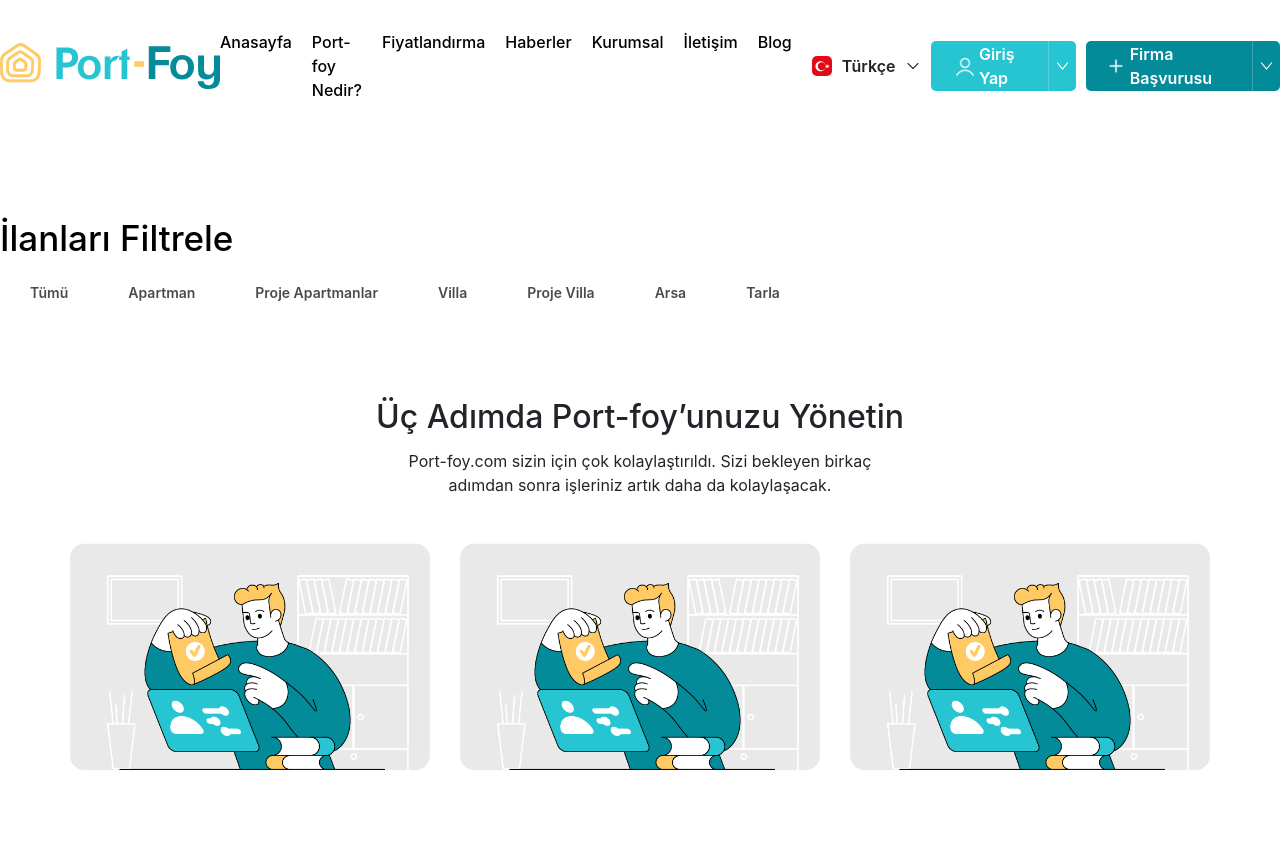
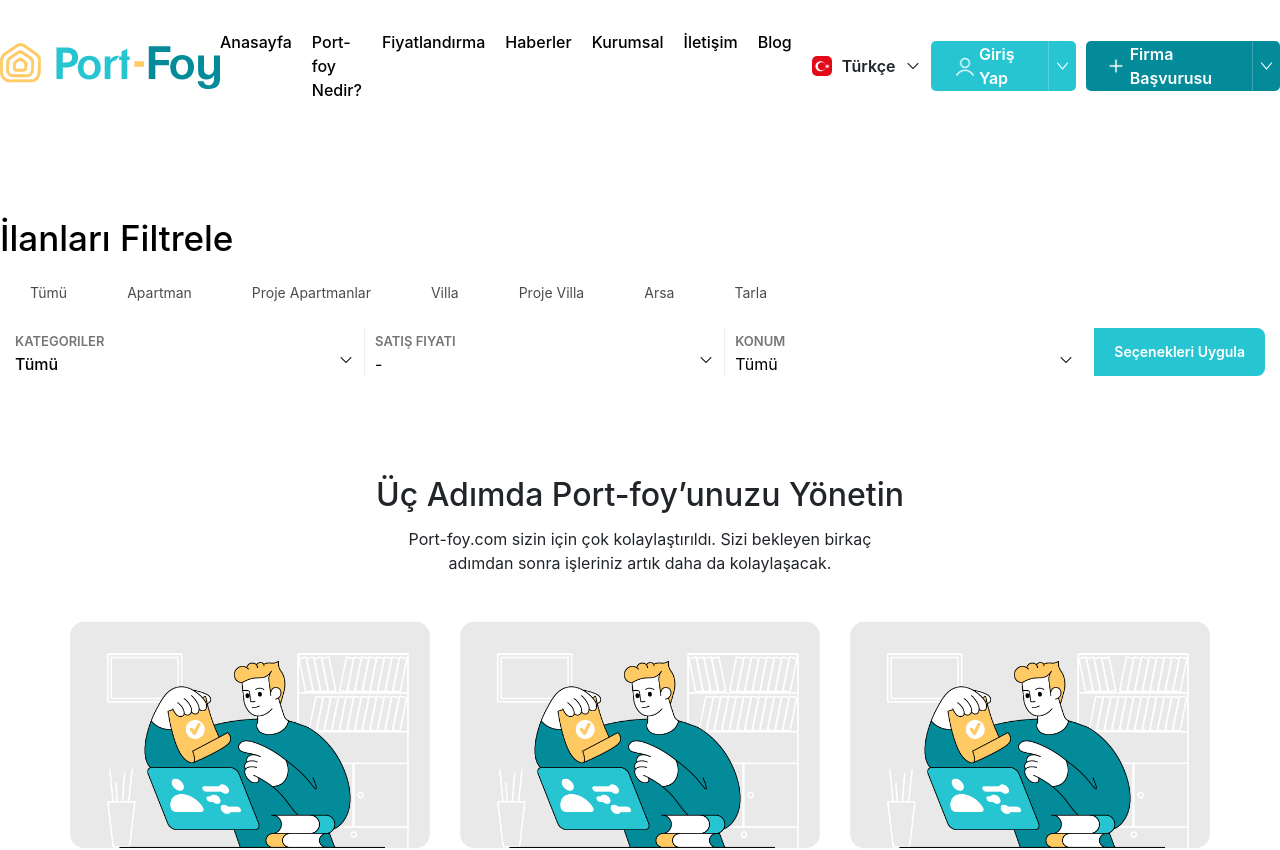
Before and after one commit to melihkostk/portfoy, a React (Vite) app: page / in a window 1280 px wide. Shown: the top 850 px of the page. Built offline with nearby package versions, Linux system fonts and the light colour scheme.

Commit message:
Filter component created

```diff
--- /dev/null
+++ b/src/components/Filter.jsx
@@ -0,0 +1,57 @@
+import downArrow from "../assets/down-arrow.png"
+
+export function Filter() {
+    return (
+        <div className="flex flex-col">
+            <ul className='flex'>
+                <li>
+                    <button className='px-7.5 py-2.5 text-sm opacity-70 text-black cursor-pointer hover:opacity-100 transition-opacity duration-300 ease-in-out'>Tümü</button>
+                </li>
+                <li>
+                    <button className='px-7.5 py-2.5 text-sm opacity-70 cursor-pointer hover:opacity-100 transition-opacity duration-300 ease-in-out'>Apartman</button>
+                </li>
+                <li>
+                    <button className='px-7.5 py-2.5 text-sm opacity-70 cursor-pointer hover:opacity-100 transition-opacity duration-300 ease-in-out'>Proje Apartmanlar</button>
+                </li>
+                <li>
+                    <button className='px-7.5 py-2.5 text-sm opacity-70 cursor-pointer hover:opacity-100 transition-opacity duration-300 ease-in-out'>Villa</button>
+                </li>
+                <li>
+                    <button className='px-7.5 py-2.5 text-sm opacity-70 cursor-pointer hover:opacity-100 transition-opacity duration-300 ease-in-out'>Proje Villa</button>
+                </li>
+                <li>
+                    <button className='px-7.5 py-2.5 text-sm opacity-70 cursor-pointer hover:opacity-100 transition-opacity duration-300 ease-in-out'>Arsa</button>
+                </li>
+                <li>
+                    <button className='px-7.5 py-2.5 text-sm opacity-70 cursor-pointer hover:opacity-100 transition-opacity duration-300 ease-in-out'>Tarla</button>
+                </li>
+            </ul>
+            <div className="flex gap-2.5 p-3.75">
+                <div className="flex-1 pr-2.5 border-r border-r-[#eeeeee]">
+                    <label className="uppercase text-[13px] text-[#767676] font-semibold" htmlFor="">Kategoriler</label>
+                    <div className="flex justify-between cursor-pointer">
+                        <p className="font-medium">Tümü</p>
+                        <img className="w-4 h-4" src={downArrow} alt="" />
+                    </div>
+                </div>
+                <div className="flex-1 pr-2.5 border-r border-r-[#eeeeee]">
+                    <label className="uppercase text-[13px] text-[#767676] font-semibold" htmlFor="">Satış fiyatı</label>
+                    <div className="flex justify-between cursor-pointer">
+                        <p>-</p>
+                        <img className="w-4 h-4" src={downArrow} alt="" />
+                    </div>
+                </div>
+                <div className="flex-1 pr-2.5">
+                    <label className="uppercase text-[13px] text-[#767676] font-semibold" htmlFor="">Konum</label>
+                    <div className="flex justify-between cursor-pointer">
+                        <p>Tümü</p>
+                        <img className="w-4 h-4" src={downArrow} alt="" />
+                    </div>
+                </div>
+                <div>
+                    <button className="bg-[#27C5D2] text-white h-full py-2 px-5 rounded-r-lg font-semibold text-sm">Seçenekleri Uygula</button>
+                </div>
+            </div>
+        </div>
+    )
+}
--- a/src/pages/Home.jsx
+++ b/src/pages/Home.jsx
@@ -6,6 +6,7 @@ import { PricingCard } from '../components/PricingCard'
 import { AppLinks } from '../components/AppLinks'
 import { Footer } from '../components/Footer'
 import { Link } from "react-router-dom"
+import { Filter } from "../components/Filter"
 
 export function Home() {
 
@@ -14,29 +15,7 @@ export function Home() {
       <Header />
       <div className='w-full max-w-350 py-20'>
         <h1 className='text-[35px] text-black font-medium mb-2'>İlanları Filtrele</h1>
-        <ul className='flex'>
-          <li>
-            <button className='px-7.5 py-2.5 text-sm opacity-70 text-black font-semibold cursor-pointer'>Tümü</button>
-          </li>
-          <li>
-            <button className='px-7.5 py-2.5 text-sm opacity-70 font-semibold cursor-pointer'>Apartman</button>
-          </li>
-          <li>
-            <button className='px-7.5 py-2.5 text-sm opacity-70 font-semibold cursor-pointer'>Proje Apartmanlar</button>
-          </li>
-          <li>
-            <button className='px-7.5 py-2.5 text-sm opacity-70 font-semibold cursor-pointer'>Villa</button>
-          </li>
-          <li>
-            <button className='px-7.5 py-2.5 text-sm opacity-70 font-semibold cursor-pointer'>Proje Villa</button>
-          </li>
-          <li>
-            <button className='px-7.5 py-2.5 text-sm opacity-70 font-semibold cursor-pointer'>Arsa</button>
-          </li>
-          <li>
-            <button className='px-7.5 py-2.5 text-sm opacity-70 font-semibold cursor-pointer'>Tarla</button>
-          </li>
-        </ul>
+        <Filter />
       </div>
       <div className='w-full max-w-350 flex flex-col items-center mb-30'>
         <div className='w-full flex flex-col items-center mb-10'>
--- a/src/pages/SignIn.jsx
+++ b/src/pages/SignIn.jsx
@@ -2,8 +2,15 @@ import logo from "../assets/logo.svg"
 import { Link } from "react-router-dom"
 import { AppLinks } from "../components/AppLinks"
 import { LanguageSelect } from "../components/LanguageSelect"
+import React from "react"
 
 export function SignIn() {
+    const [name, setName] = React.useState("");
+    const [email, setEmail] = React.useState("");
+    const [password, setPassword] = React.useState("");
+    const [code, setCode] = React.useState("");
+    const [phone, setPhone] = React.useState("");
+
     return (
         <div className="flex font-sf flex-col justify-center items-center min-h-screen bg-linear-to-b from-[#f7f6fb] from-20% to-white to-20%">
             <div className="w-132.5 pb-12.5">
@@ -23,23 +30,23 @@ export function SignIn() {
                     <form action="">
                         <div className="flex flex-col my-2.5">
                             <label className="text-[#868686] mb-1.25 font-medium" htmlFor="name">Adınız ve Soyadınız</label>
-                            <input className="w-full px-5 py-3.75 shadow-[0_0_30px_rgb(242_242_242)] font-medium" name="name" id="name" type="text" placeholder="Adınız ve Soyadınız" required />
+                            <input value={name} onChange={(e) => setName(e.target.value)} className="w-full px-5 py-3.75 shadow-[0_0_30px_rgb(242_242_242)] font-medium" name="name" id="name" type="text" placeholder="Adınız ve Soyadınız" required />
                         </div>
                         <div className="flex flex-col my-2.5">
                             <label className="text-[#868686] mb-1.25 font-medium" htmlFor="email">E-Posta</label>
-                            <input className="w-full px-5 py-3.75 shadow-[0_0_30px_rgb(242_242_242)] font-medium" name="email" id="email" type="email" placeholder="Adınız ve Soyadınız" required />
+                            <input value={email} onChange={(e) => setEmail(e.target.value)} className="w-full px-5 py-3.75 shadow-[0_0_30px_rgb(242_242_242)] font-medium" name="email" id="email" type="email" placeholder="Adınız ve Soyadınız" required />
                         </div>
                         <div className="flex flex-col my-2.5">
                             <label className="text-[#868686] mb-1.25 font-medium" htmlFor="phone">Telefon</label>
-                            <input className="w-full px-5 py-3.75 shadow-[0_0_30px_rgb(242_242_242)] font-medium" name="phone" id="phone" type="email" placeholder="Adınız ve Soyadınız" required phone-mask />
+                            <input value={phone} onChange={(e) => setPhone(e.target.value)} className="w-full px-5 py-3.75 shadow-[0_0_30px_rgb(242_242_242)] font-medium" name="phone" id="phone" type="email" placeholder="Adınız ve Soyadınız" required phone-mask />
                         </div>
                         <div className="flex flex-col my-2.5">
                             <label className="text-[#868686] mb-1.25 font-medium" htmlFor="password">Şifre</label>
-                            <input className="w-full px-5 py-3.75 shadow-[0_0_30px_rgb(242_242_242)] font-medium" name="password" id="password" type="email" placeholder="Adınız ve Soyadınız" required phone-mask />
+                            <input value={password} onChange={(e) => setPassword(e.target.value)} className="w-full px-5 py-3.75 shadow-[0_0_30px_rgb(242_242_242)] font-medium" name="password" id="password" type="email" placeholder="Adınız ve Soyadınız" required phone-mask />
                         </div>
                         <div className="flex flex-col my-2.5">
                             <label className="text-[#868686] mb-1.25 font-medium" htmlFor="code">Davetiye Kodu</label>
-                            <input className="w-full px-5 py-3.75 shadow-[0_0_30px_rgb(242_242_242)] font-medium" name="code" id="code" type="email" placeholder="Adınız ve Soyadınız" required phone-mask />
+                            <input value={code} onChange={(e) => setCode(e.target.value)} className="w-full px-5 py-3.75 shadow-[0_0_30px_rgb(242_242_242)] font-medium" name="code" id="code" type="email" placeholder="Adınız ve Soyadınız" required phone-mask />
                         </div>
                         <button className="bg-[#27C5D2] hover:bg-[#026872] transition-colors duration-300 ease-in-out cursor-pointer text-white font-medium uppercase w-full py-2 px-5 text-sm rounded-lg mt-5 mb-2">kayıt ol</button>
                         <p className="text-center my-10 text-sm text-[#868686] font-medium">
```
